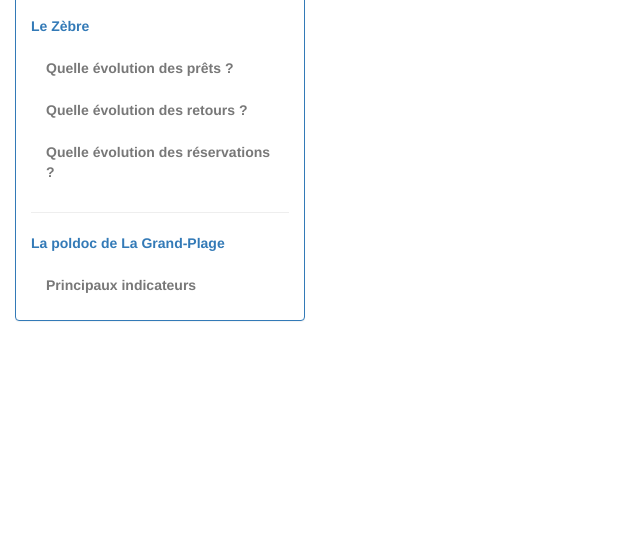
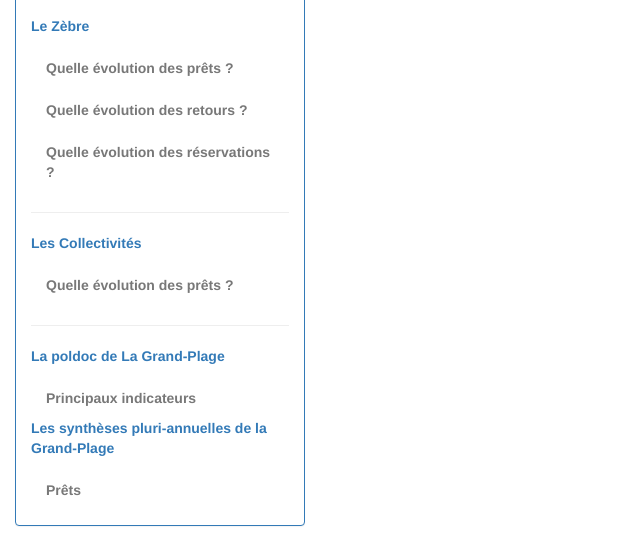
Before and after one commit to medrbx/kibini2, a Flask app: page /zebre/collections/ensemble in a window 1280 px wide. Shown: the part 1524-2070 px from the top of the page, without its empty margins (0-640 px from the left). Before the commit the page ends 1845 px from the top, so only its background shows below. Run offline with Flask 3, Linux system fonts and the light colour scheme; some libraries are stand-ins or nearby versions.

Commit message:
Désarchive les dashboards Collectivités/prêts et synthèses/prêts
Portage du correctif kibini_prod (dancer.pm + sidebar.tt, 2026-08-22) :
ces deux tableaux de bord, qui pointaient vers l'ancien serveur Kibana
mort, ont désormais un notebook de remplacement côté prod. Les deux
autres routes de "synthèses pluri-annuelles" (inscrits, collections)
et "/collectivites/collections/documents" restent archivées, elles
pointent toujours vers Kibana côté prod.

```diff
--- a/kibini/webapp/dashboards.py
+++ b/kibini/webapp/dashboards.py
@@ -147,6 +147,18 @@ DASHBOARDS = {
         "dashboard": {"src": "...", "height": "1200px"},
     },
 
+    # PARTIE 4 - Les Collectivités
+    "/collectivites/collections/prets": {
+        "label1": "Collectivités", "label2": "Collections", "label3": "Prêts",
+        "dashboard": {"src": "/static/data/notebook_kibini2_collectivites_evolution_prets.html", "height": "1400px"},
+    },
+
+    # PARTIE 5 - Les synthèses pluriannuelles de la Grand-Plage
+    "/grand-plage/syntheses/prets": {
+        "label1": "La Grand-Plage", "label2": "Synthèses", "label3": "Prêts",
+        "dashboard": {"src": "/static/data/notebook_kibini2_synthese_prets.html", "height": "1500px"},
+    },
+
 }
 
 # --------------------------------------------------------------------------
@@ -176,13 +188,6 @@ ARCHIVED_KIBANA_DASHBOARDS = {
             "height": "1300px",
         },
     },
-    "/collectivites/collections/prets": {
-        "label1": "Collectivités", "label2": "Collections", "label3": "Prêts",
-        "dashboard": {
-            "src": "http://129.1.0.237:5601/app/kibana#/dashboard/Pr%C3%AAts-Collectivit%C3%A9s?embed=true&_g=(refreshInterval:(display:Off,pause:!f,value:0),time:(from:now-1y,mode:relative,to:now))&_a=(filters:!(),options:(darkTheme:!f),panels:!((col:1,id:Nombre-de-pr%C3%AAts-par-collection,panelIndex:24,row:3,size_x:12,size_y:9,type:visualization),(col:1,id:Pr%C3%AAts-Collectivit%C3%A9s,panelIndex:28,row:1,size_x:6,size_y:2,type:visualization),(col:7,id:'Nombre-d!'emprunteurs-totaux-Collectivit%C3%A9s',panelIndex:29,row:1,size_x:6,size_y:2,type:visualization)),query:(query_string:(analyze_wildcard:!t,query:'doc_localisation:%20%22Magasin%20collectivit%C3%A9s%22')),title:'Pr%C3%AAts%20Collectivit%C3%A9s',uiState:())",
-            "height": "1400px",
-        },
-    },
     "/grand-plage/syntheses/inscrits": {
         "label1": "La Grand-Plage", "label2": "Synthèses", "label3": "Inscrits",
         "dashboard": {
@@ -197,11 +202,4 @@ ARCHIVED_KIBANA_DASHBOARDS = {
             "height": "1100px",
         },
     },
-    "/grand-plage/syntheses/prets": {
-        "label1": "La Grand-Plage", "label2": "Synthèses", "label3": "Prêts",
-        "dashboard": {
-            "src": "http://129.1.0.237:5601/app/kibana#/dashboard/AWHc8EI_pw5wXLtt1uz_?embed=true&_g=(refreshInterval%3A(display%3AOff%2Cpause%3A!f%2Cvalue%3A0)%2Ctime%3A(from%3Anow-1y%2Fy%2Cmode%3Aquick%2Cto%3Anow-1y%2Fy))",
-            "height": "1500px",
-        },
-    },
 }
--- a/kibini/webapp/templates/includes/sidebar.html
+++ b/kibini/webapp/templates/includes/sidebar.html
@@ -57,9 +57,17 @@
 
             <hr>
 
-<!-- Section "Les Collectivités" retirée le 2026-08-18 : ses 2 tableaux de
-     bord pointaient vers Kibana (129.1.0.237:5601), serveur qui n'existe
-     plus. Voir ARCHIVED_KIBANA_DASHBOARDS dans webapp/dashboards.py. -->
+            <p class="sdtitre"><strong>Les Collectivités</strong></p>
+
+            <ul class="nav nav-stacked">
+                <li class="nav-header"></li>
+                <li><a href="/collectivites/collections/prets">Quelle évolution des prêts ?</a></li>
+<!-- "Quelles collections ?" retiré le 2026-08-18 : pointait vers Kibana
+     (129.1.0.237:5601), serveur qui n'existe plus. Voir
+     ARCHIVED_KIBANA_DASHBOARDS dans webapp/dashboards.py. -->
+            </ul>
+
+            <hr>
 
             <p class="sdtitre"><strong>La poldoc de La Grand-Plage</strong></p>
 
@@ -72,10 +80,15 @@
  -->
             </ul>
 
-<!-- Section "Les synthèses pluri-annuelles de la Grand-Plage" retirée le
-     2026-08-18 : ses 3 tableaux de bord pointaient vers Kibana
-     (129.1.0.237:5601), serveur qui n'existe plus. Voir
+            <p class="sdtitre"><strong>Les synthèses pluri-annuelles de la Grand-Plage</strong></p>
+
+            <ul class="nav nav-stacked">
+                <li class="nav-header"></li>
+                <li><a href="/grand-plage/syntheses/prets">Prêts</a></li>
+<!-- "Inscrits" et "Collections" retirés le 2026-08-18 : pointaient vers
+     Kibana (129.1.0.237:5601), serveur qui n'existe plus. Voir
      ARCHIVED_KIBANA_DASHBOARDS dans webapp/dashboards.py. -->
+            </ul>
 
         </div>
         </div>
```
